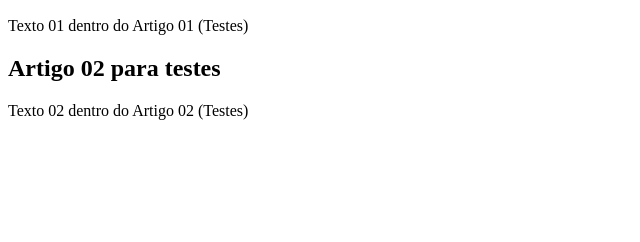
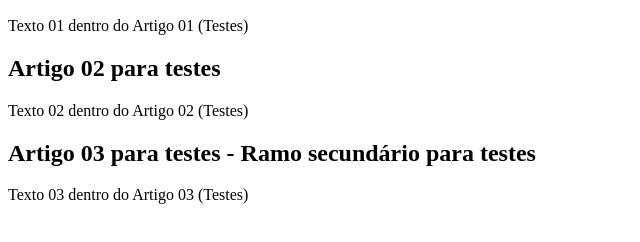
Before and after one commit to LFernandoMB/MySite, a plain HTML site: page index.html in a window 1280 px wide. Shown: the part 110-352 px from the top of the page, without its empty margins (0-640 px from the left). Drawn offline with Linux system fonts and the light colour scheme.

Commit message:
secundario

```diff
--- a/index.html
+++ b/index.html
@@ -19,6 +19,10 @@
             <h2>Artigo 02 para testes</h2>
             <p>Texto 02 dentro do Artigo 02 (Testes)</p>
         </article>
+        <article>
+            <h2>Artigo 03 para testes - Ramo secundário para testes</h2>
+            <p>Texto 03 dentro do Artigo 03 (Testes)</p>
+        </article>
     </main>
 
 </body>
```
